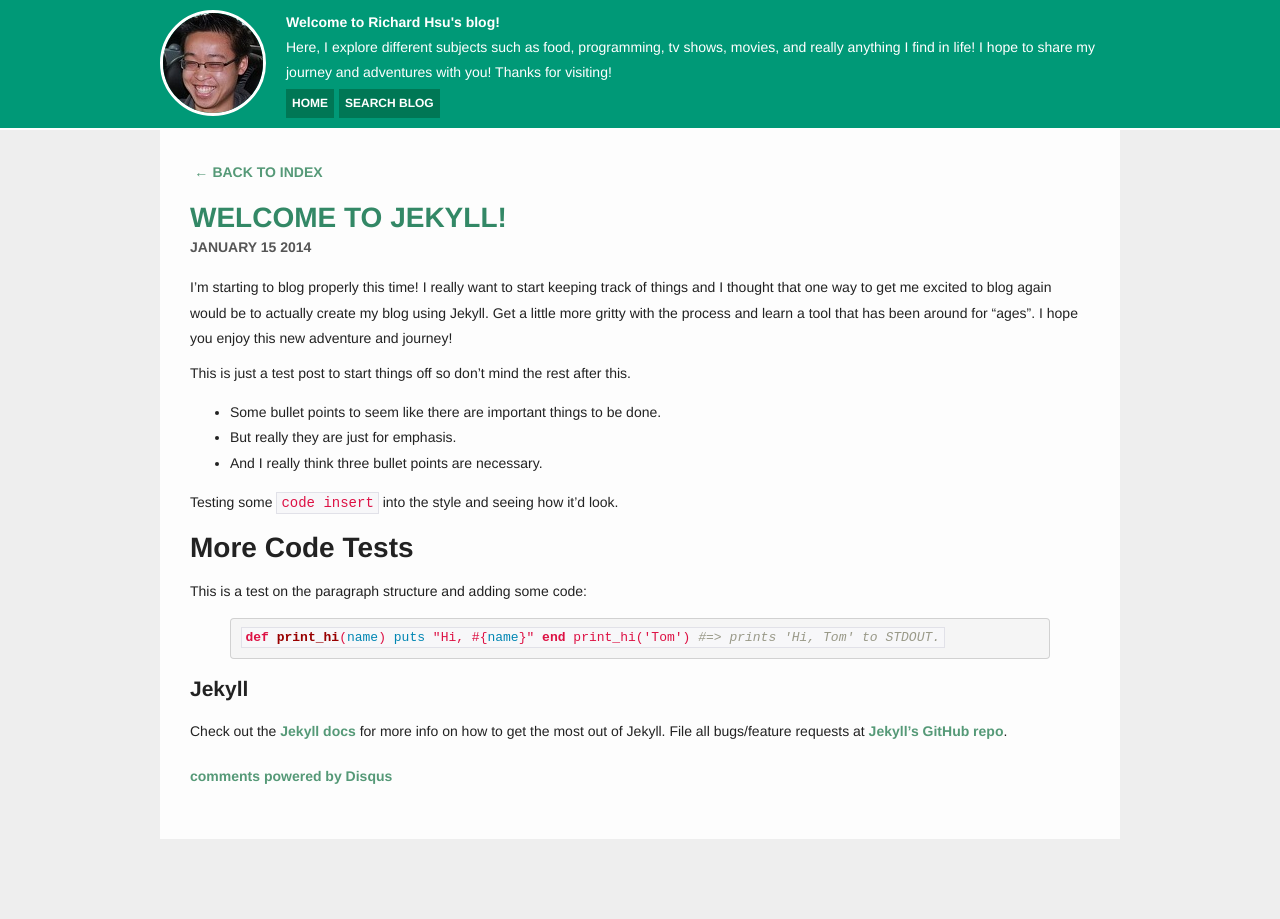
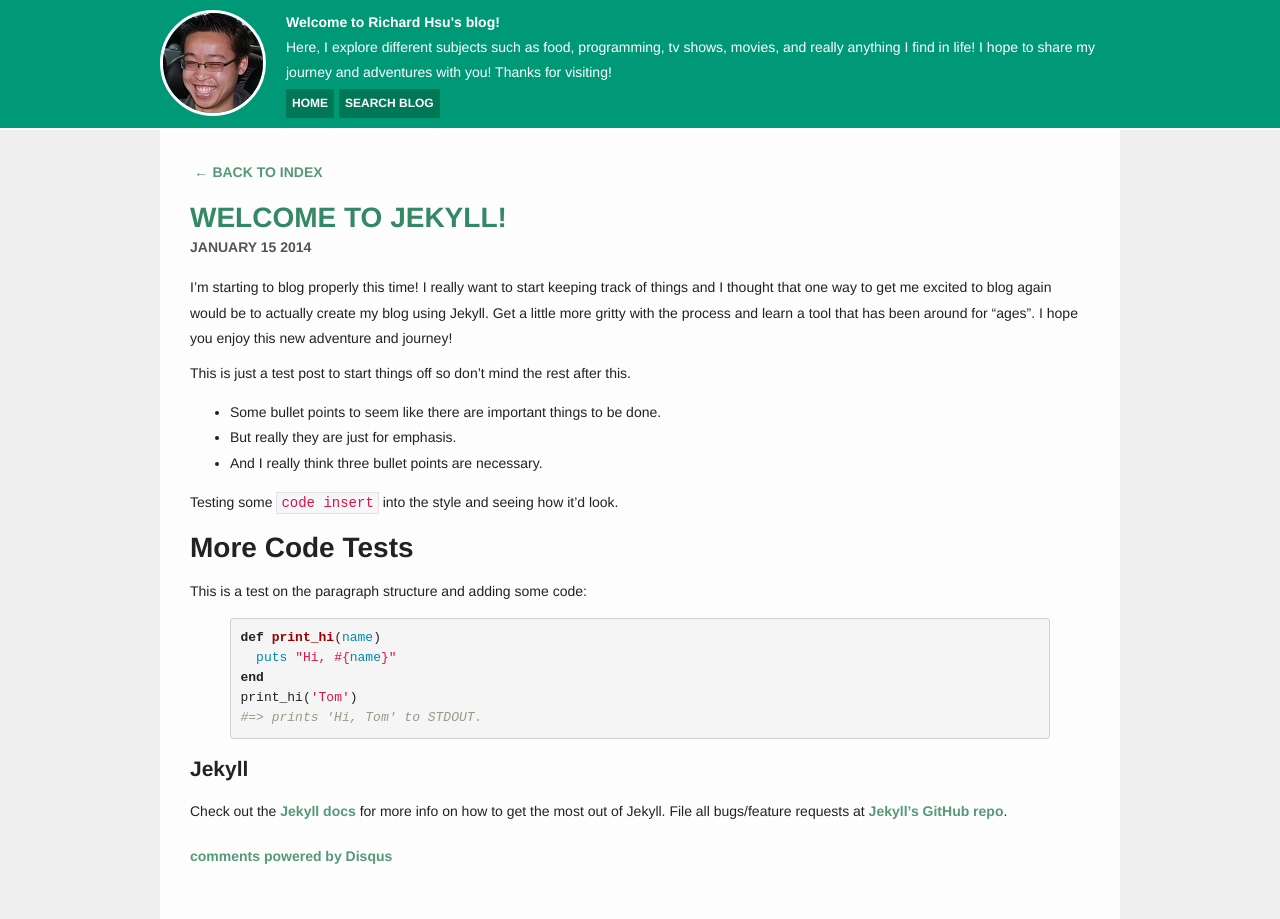
Before and after one commit to richardhsu/richardhsu.github.io, a Jekyll site: the page built from _posts/2014-01-15-welcome-to-jekyll.markdown, in a window 1280 px wide. Built offline with Jekyll 4.4.1, drawn with Linux system fonts in a browser that asks for light colours; Markdown is read by kramdown in place of the engine named in the settings; comment, search, counter and statistics services are not loaded.

Commit message:
Added pre code style.

```diff
--- a/css/style.css
+++ b/css/style.css
@@ -48,6 +48,15 @@ pre {
   -webkit-border-radius: 4px;
      -moz-border-radius: 4px;
           border-radius: 4px;
+}
+
+pre code {
+  padding: 0;
+  color: inherit;
+  white-space: pre;
+  white-space: pre-wrap;
+  background-color: transparent;
+  border: 0;
 }
 
 a:link, a:visited {
```
